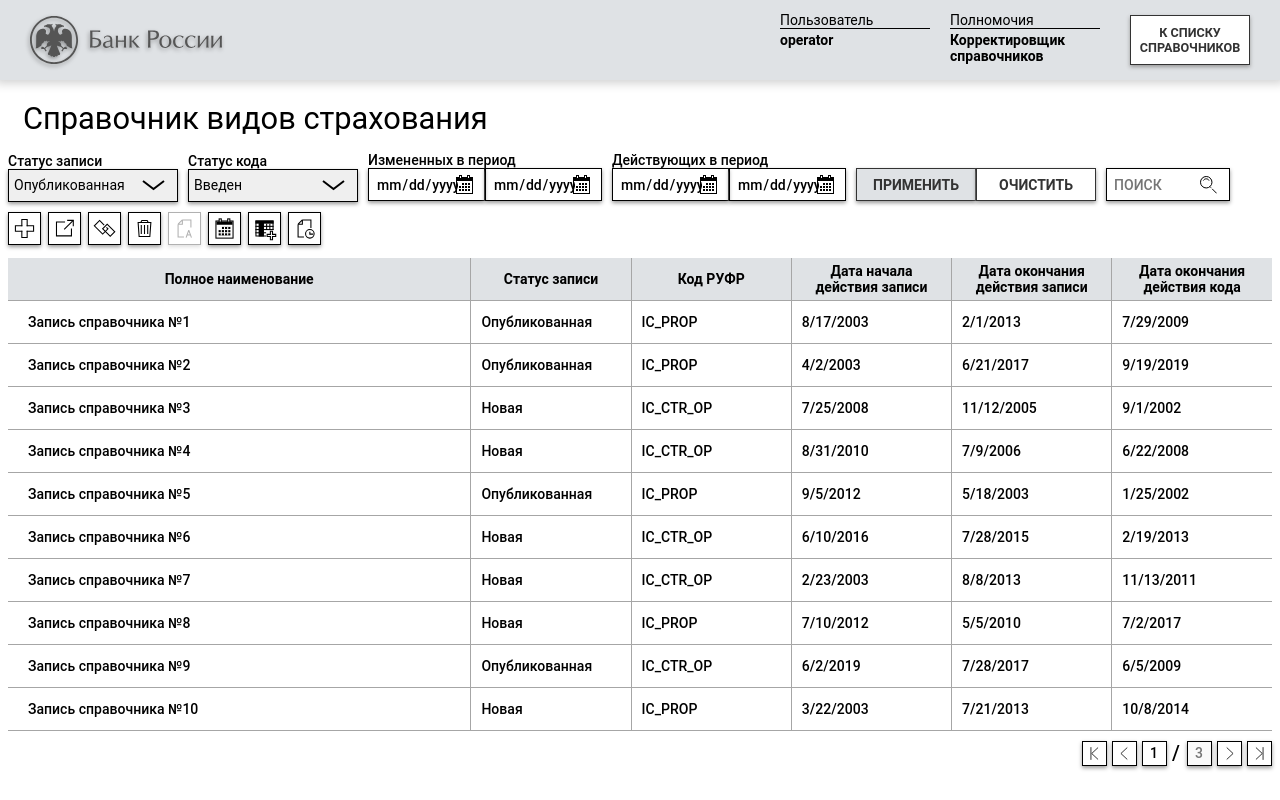
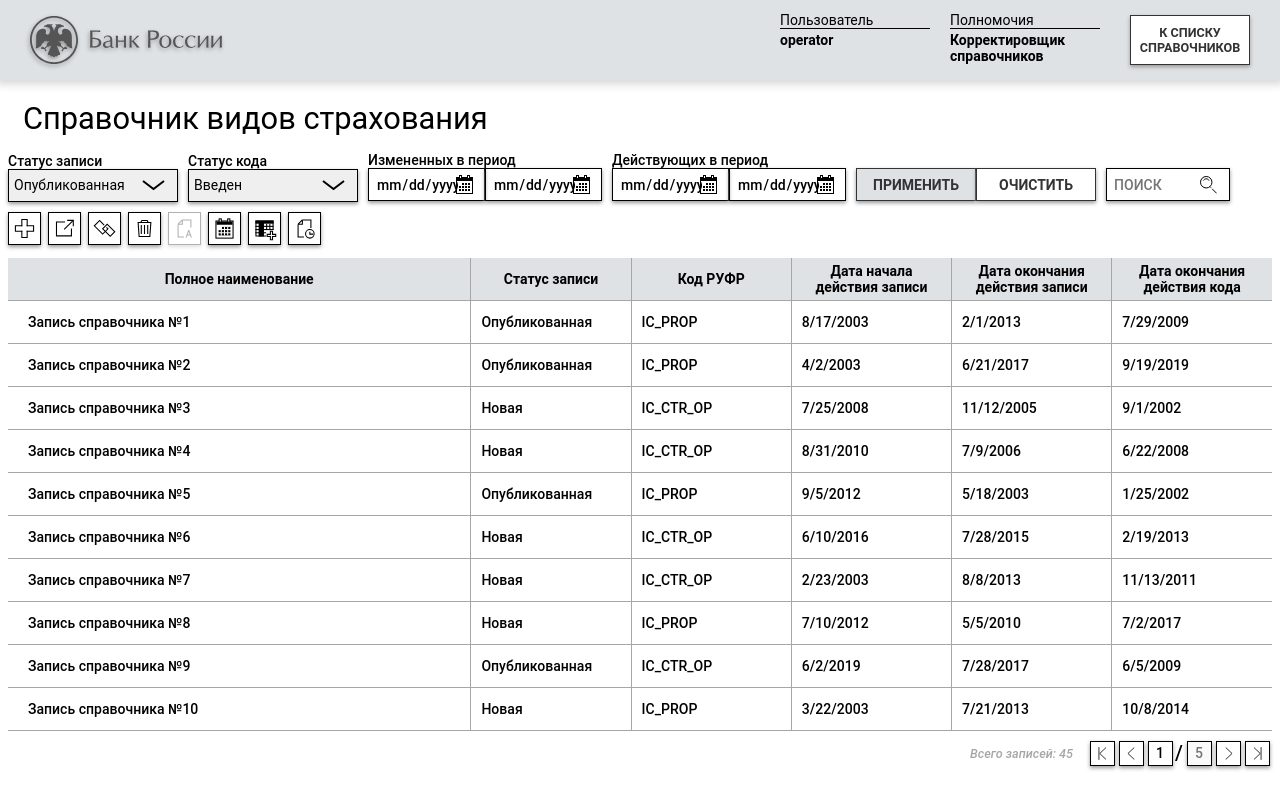
Before and after one commit to don1andrew/nsi-prototype, an Angular app: page /insurance_types in a window 1280 px wide. Built offline with nearby package versions, Linux system fonts and the light colour scheme; a web font is replaced by a local one.

Commit message:
table navigation, search

```diff
--- a/projects/nsi/src/app/insurance-types/insurance-types.component.css
+++ b/projects/nsi/src/app/insurance-types/insurance-types.component.css
@@ -11,6 +11,7 @@
   background-repeat: no-repeat;
   background-size: cover;
   box-shadow: 0 2px 4px #999;
+  cursor: pointer;
 }
 .action-button:hover:not(.disabled) {
   background-color: var(--soft-grayblue);
@@ -76,6 +77,7 @@ input {
   background-position: calc(100% - 12px) center;
   /*width: 250px;*/
   width: 100%;
+  min-width: 100px;
 
 }
 input:focus {
@@ -161,14 +163,25 @@ th:hover > .action-button {
   display: flex;
   margin: 10px 0 auto 0;
   justify-content: flex-end;
+  align-items: center;
 }
-.table-nav > * {
+.table-nav > a,
+.table-nav > input {
   height: 25px;
   width: 25px;
-  margin: 0 0 0 5px;
+  margin: 0 2px;
 }
 .table-nav > p {
   font-size: 20px;
   width: 10px;
 
 }
+.table-nav > :first-child {
+  font-size: 0.9em;
+  font-style: italic;
+  text-align: left;
+  color: var(--note-gray);
+  width: auto;
+  margin-right: 15px;
+
+}
--- a/projects/nsi/src/app/insurance-types/insurance-types.component.html
+++ b/projects/nsi/src/app/insurance-types/insurance-types.component.html
@@ -39,7 +39,7 @@
     <a class="filter-button button" href="">Очистить</a>
   </div>
   <div>
-    <input type="text" name="" placeholder="ПОИСК" class="search">
+    <input (keydown.enter)="onSearchEnter($event)" #searchInput type="text" name="" placeholder="ПОИСК" class="search">
   </div>
 </div>
 <a (click)="debug()" class="action-button add"></a>
@@ -73,11 +73,12 @@
   </tbody>
 </table>
 <div class="table-nav">
+  <p>{{ info }}</p>
   <a (click)="onTableNavigation('top-left')" class="action-button top-left"></a>
   <a (click)="onTableNavigation('left')" class="action-button left"></a>
   <input (keydown.enter)="onTableNavigation('input', currentPage.value)" type="text" name="" [value]="tableNav.current" class="" #currentPage>
   <p>/</p>
-  <input type="text" name="" placeholder="3" class="" disabled>
+  <input type="text" name="" [placeholder]="tableNav.max" class="" disabled>
   <a (click)="onTableNavigation('right')" class="action-button right"></a>
   <a (click)="onTableNavigation('top-right')" class="action-button top-right"></a>
 </div>
--- a/projects/nsi/src/app/insurance-types/insurance-types.component.ts
+++ b/projects/nsi/src/app/insurance-types/insurance-types.component.ts
@@ -13,47 +13,80 @@ import { IHandbookRow } from "../tsfiles/mock-table-data";
 export class InsuranceTypesComponent implements OnInit {
 
   private tableData: IHandbookRow[] = [];
+  private filteredData: IHandbookRow[] = [];
   displayData: IHandbookRow[] = [];
   currentUser?: string;
   currentRole?: string;
-  tableNav  = { current: 1, total: 1 }
+  info: string = '';
+  tableNav  = { current: 1, total: 1, max: 1, rows: 10 }
 
   constructor(private dataService: DataService, private userSession: UserSessionService) { }
 
   ngOnInit(): void {
     this.currentUser = this.userSession.getCurrentUser();
     this.currentRole = this.userSession.getCurrentRole();
-    this.tableData = this.dataService.getData();
-    this.displayData = this.tableData.slice(0, 10);
+    this.tableData = this.dataService.getData().slice();
+    this.filteredData = this.tableData;
+    this.displayData = this.filteredData.slice(0, this.tableNav.rows);
+    this.tableNav.max = Math.floor(this.filteredData.length / this.tableNav.rows) + 1;
+    this.info = `Всего записей: ${this.filteredData.length}`;
 
+    console.log('init insurance');
+
+  }
+  onSearchEnter(e: any): void {
+    let text: string = e.target.value;
+    if (text === '') {
+      this.filteredData = this.tableData;
+    } else {
+      this.filteredData = this.tableData.filter(e => {
+        if (e.fullname.search(new RegExp(text, 'i')) === -1) return false;
+        else return true;
+      });
+    }
+    this.tableNav.max = Math.ceil(this.filteredData.length / this.tableNav.rows);
+    this.info =`Найдено записей: ${this.filteredData.length}`;
+    this.setDisplayData(1);
+    console.log(`Enter: ${e.target.value}`);
   }
   onTableNavigation(type: string, page: string='0'): void {
     switch (type) {
       case 'top-left':
-
+        this.setTablePage(1);
         break;
       case 'top-right':
+        this.setTablePage(this.tableNav.max);
         break;
       case 'left':
+        this.setTablePage(this.tableNav.current - 1);
         break;
       case 'right':
-
+        this.setTablePage(this.tableNav.current + 1);
         break;
       case 'input':
-        parseInt(page);
+        let p = parseInt(page);
+        if (!isNaN(p)) this.setTablePage(p);
         console.log(`Page input: ${page}`);
         break;
-
-      default:
-        break;
-    }
+      }
     console.log(`Page: ${this.tableNav.current}`);
   }
 
-
+  private setTablePage(val: number): void {
+    // console.log('set table page');
+    if (val < 1 || val > this.tableNav.max) return;
+    else if (this.tableNav.current !== val) {
+      this.setDisplayData(val);
+      console.log(`Set input to: ${this.tableNav.current}`);
+    }
+  }
+  private setDisplayData(page: number): void {
+    this.tableNav.current = page;
+    let startIdx =  this.tableNav.rows * (page - 1);
+    this.displayData = this.filteredData.slice(startIdx, startIdx + this.tableNav.rows);
+  }
   public debug(): void {
     console.log(Date.now());
-
   }
 
 }
--- a/projects/nsi/src/app/tsfiles/mock-table-data.ts
+++ b/projects/nsi/src/app/tsfiles/mock-table-data.ts
@@ -17,6 +17,8 @@ export class HandbookData {
     }
 
     public static getData(rows: number): IHandbookRow[] {
+        // let _data: IHandbookRow[] = [];
+        this.data = [];
         for (let i = 0; i < rows; i++) {
             this.data.push({
                 fullname: `Запись справочника №${i+1}`,
@@ -28,6 +30,7 @@ export class HandbookData {
             });
 
         }
+        // this.data = _data;
         return this.data;
     }
 }
--- a/projects/nsi/src/styles.css
+++ b/projects/nsi/src/styles.css
@@ -44,6 +44,7 @@ p {
   margin: 0;
 }
 body {
+
   /*margin: 0;*/
 }
 .header {
```
